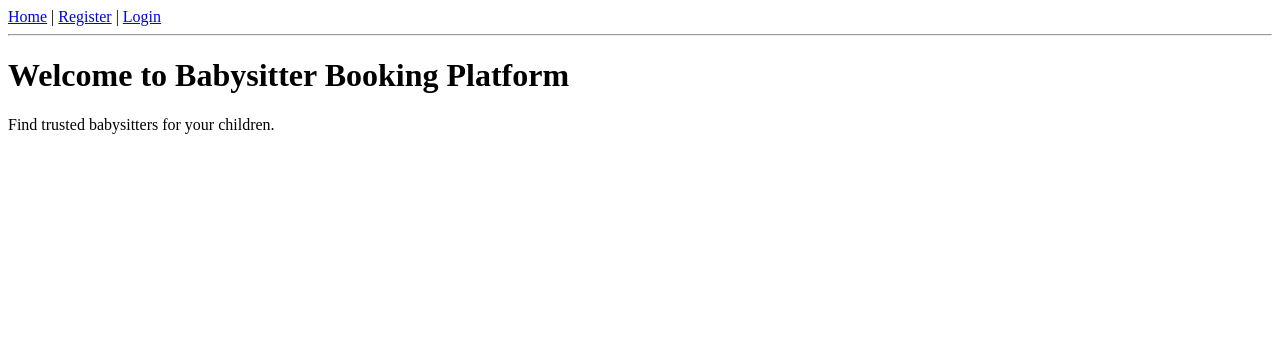
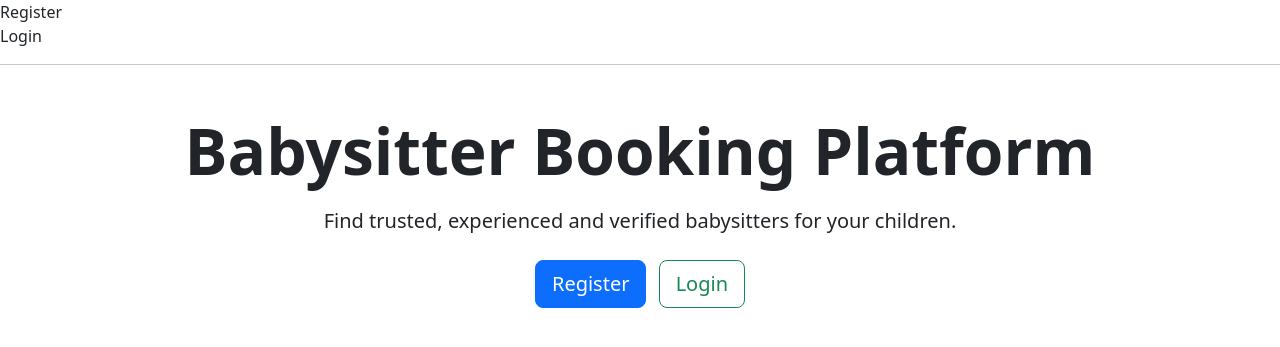
Before and after one commit to varshan-tech1420/Babysitter_booking_platform, a Django app: page / in a window 1280 px wide. Shown: the top 347 px of the page. Run offline with Django 5.2, Linux system fonts and the light colour scheme.

Commit message:
Added bootstrap UI,login and register page

```diff
--- a/accounts/urls.py
+++ b/accounts/urls.py
@@ -3,4 +3,6 @@ from . import views
 
 urlpatterns = [
     path('', views.home, name='home'),
+    path('register/', views.register, name='register'),
+    path('login/', views.login_view, name='login'),
 ]
--- a/accounts/views.py
+++ b/accounts/views.py
@@ -2,3 +2,9 @@ from django.shortcuts import render
 
 def home(request):
     return render(request, 'home.html')
+
+def register(request):
+    return render(request, 'register.html')
+
+def login_view(request):
+    return render(request, 'login.html')
--- a/templates/base.html
+++ b/templates/base.html
@@ -2,19 +2,20 @@
 <html>
 <head>
     <title>Babysitter Booking Platform</title>
+    <link href="https://cdn.jsdelivr.net/npm/bootstrap@5.3.7/dist/css/bootstrap.min.css" rel="stylesheet">
 </head>
 <body>
 
 <nav>
-    <a href="/">Home</a> |
-    <a href="#">Register</a> |
-    <a href="#">Login</a>
+    <a class="nav-link" href="/register/">Register</a>
+<a class="nav-link" href="/login/">Login</a>
+</nav>
 </nav>
 
 <hr>
 
 {% block content %}
 {% endblock %}
-
+<script src="https://cdn.jsdelivr.net/npm/bootstrap@5.3.7/dist/js/bootstrap.bundle.min.js"></script>
 </body>
 </html>
--- a/templates/home.html
+++ b/templates/home.html
@@ -2,8 +2,26 @@
 
 {% block content %}
 
-<h1>Welcome to Babysitter Booking Platform</h1>
+<div class="container text-center mt-5">
 
-<p>Find trusted babysitters for your children.</p>
+    <h1 class="display-3 fw-bold">
+        Babysitter Booking Platform
+    </h1>
+
+    <p class="lead mt-3">
+        Find trusted, experienced and verified babysitters for your children.
+    </p>
+
+    <div class="mt-4">
+        <a href="/register/" class="btn btn-primary btn-lg me-2">
+            Register
+        </a>
+
+        <a href="/login/" class="btn btn-outline-success btn-lg">
+            Login
+        </a>
+    </div>
+
+</div>
 
 {% endblock %}
```
Also changed, not shown: templates/login.html (added, +29 -0 lines), templates/register.html (added, +34 -0 lines).
